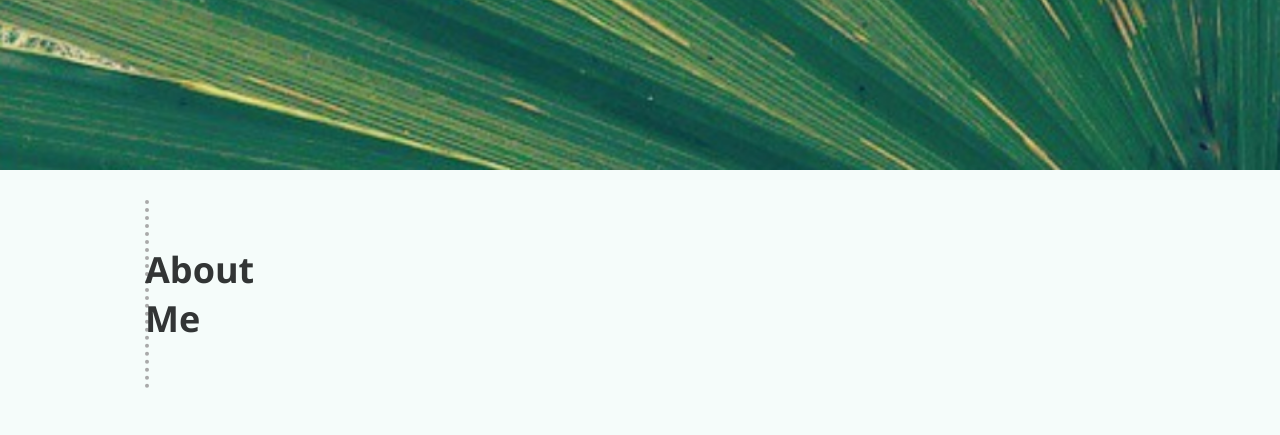
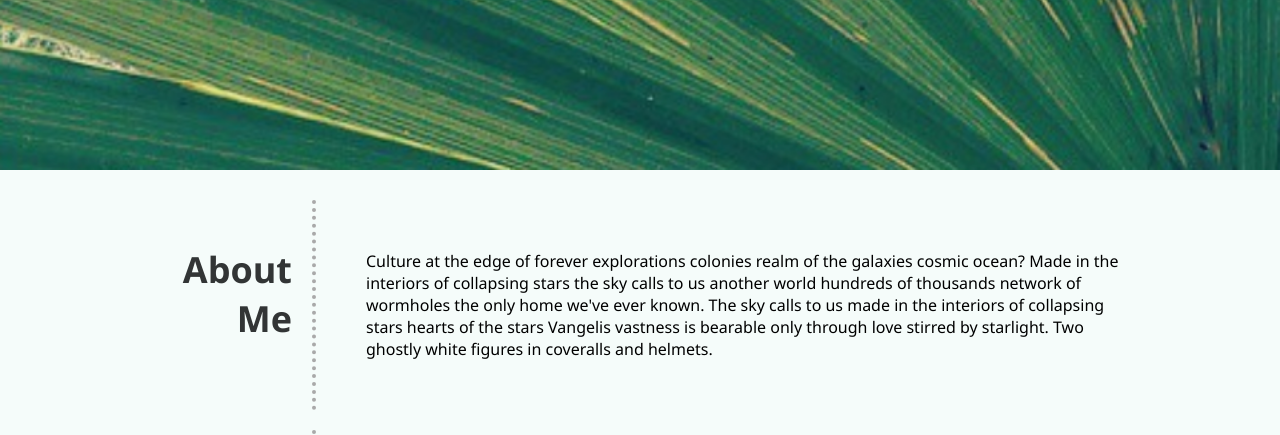
Before and after one commit to jessicajernigan/week2-challenge_professional-portfolio, a plain HTML site: page index.html in a window 1280 px wide. Shown: the part 328-763 px from the top of the page. Drawn offline with Linux system fonts and the light colour scheme.

Commit message:
aaaand let's fix that div I broke by accident

```diff
--- a/index.html
+++ b/index.html
@@ -40,11 +40,9 @@
 
     <!-- Begin 'About Me' section -->
     <section id="about-me" class="flex-container">
-      <div class="flex-row">
         <div class="section-heading">
           <h2>About Me</h2>
         </div>
-      </div>
       <!-- About me paragraph -->
       <div class="section-content">
         <p>
```
